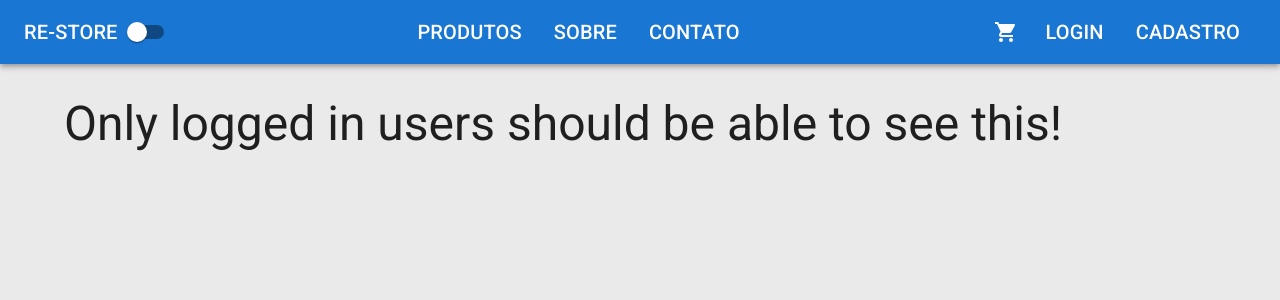
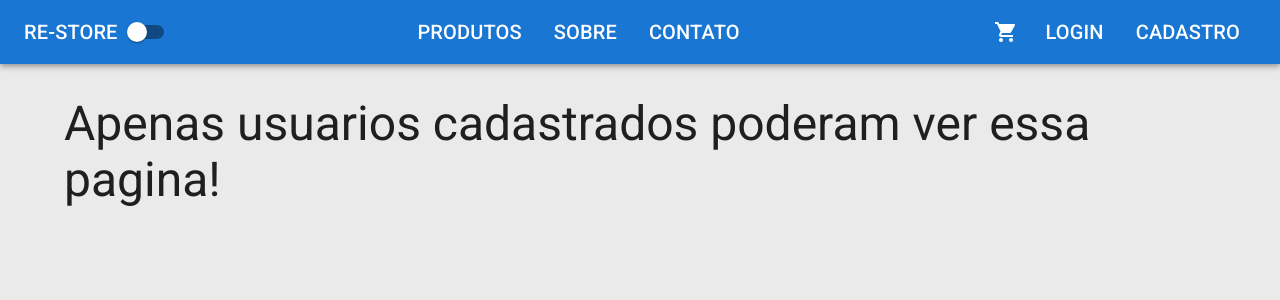
Before and after one commit to ArmineSBSamvelovna/software-product, a React (Create React App) app in the folder client/: page /checkout in a window 1280 px wide. Shown: the top 300 px of the page. Built offline with nearby package versions, Linux system fonts and the light colour scheme.

Commit message:
alteracao conteudo

```diff
--- a/client/src/features/checkout/CheckoutPage.tsx
+++ b/client/src/features/checkout/CheckoutPage.tsx
@@ -3,7 +3,7 @@ import { Typography } from "@mui/material";
 export default function CheckoutPage() {
     return (
         <Typography variant='h3'>
-            Only logged in users should be able to see this!
+            Apenas usuarios cadastrados poderam ver essa pagina!
         </Typography>
     )
 }
```
Also changed, not shown: 3 other files (tests, documents, lock files or other folders).
